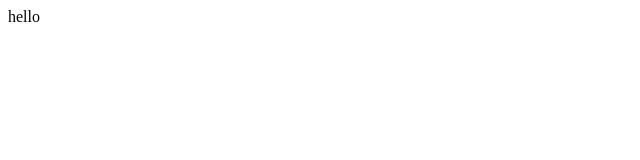
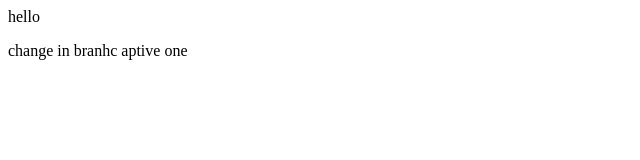
Before and after one commit to Samarth7909/Local_repo, a plain HTML site: page index.html in a window 1280 px wide. Shown: the whole page, without its empty margins (0-640 px from the left). Drawn offline with Linux system fonts and the light colour scheme.

Commit message:
adding lines in aptive_one

```diff
--- a/index.html
+++ b/index.html
@@ -1 +1,2 @@
 <p > hello</p>
+<p> change in branhc aptive one</p>
```
Also changed, not shown: 1 other file.
